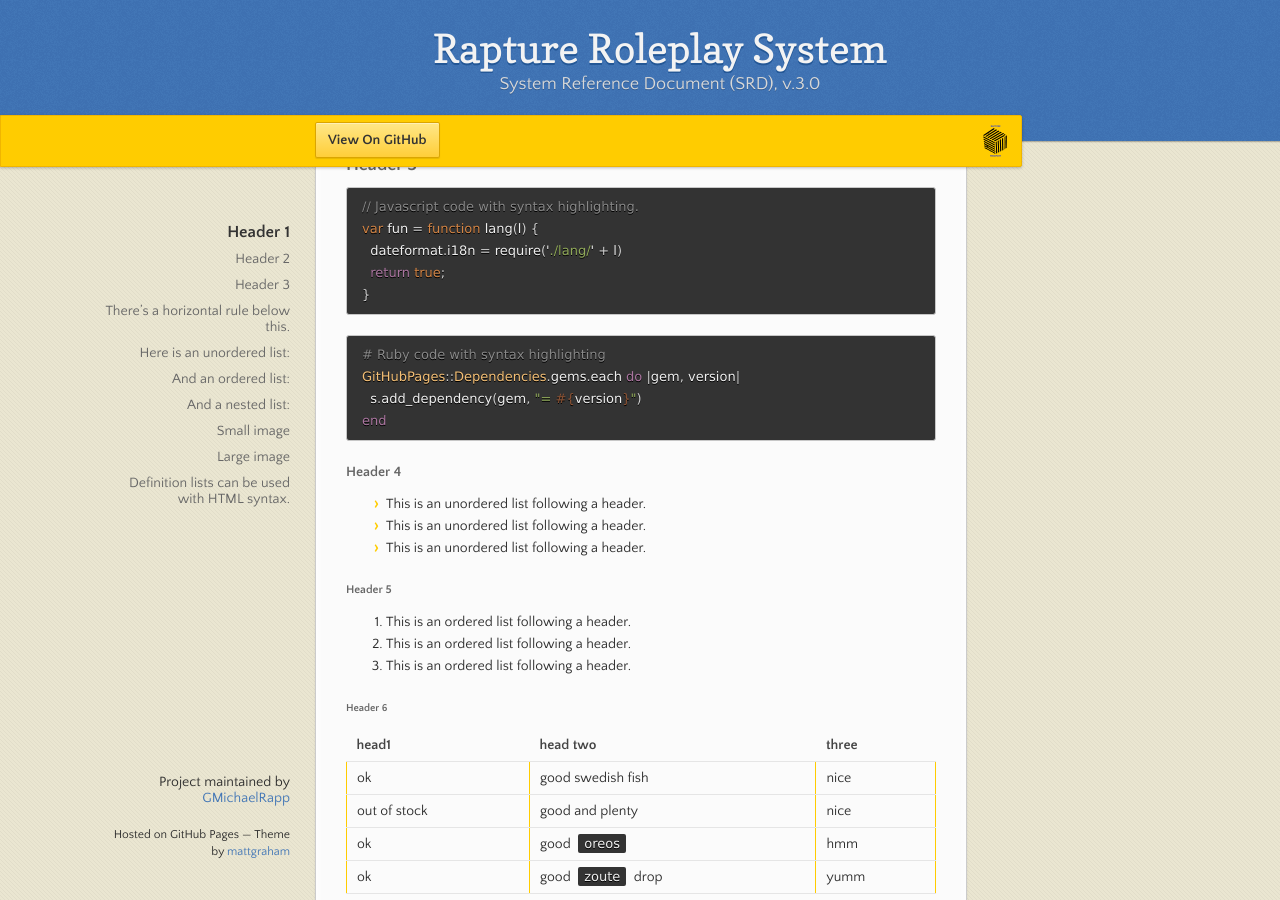
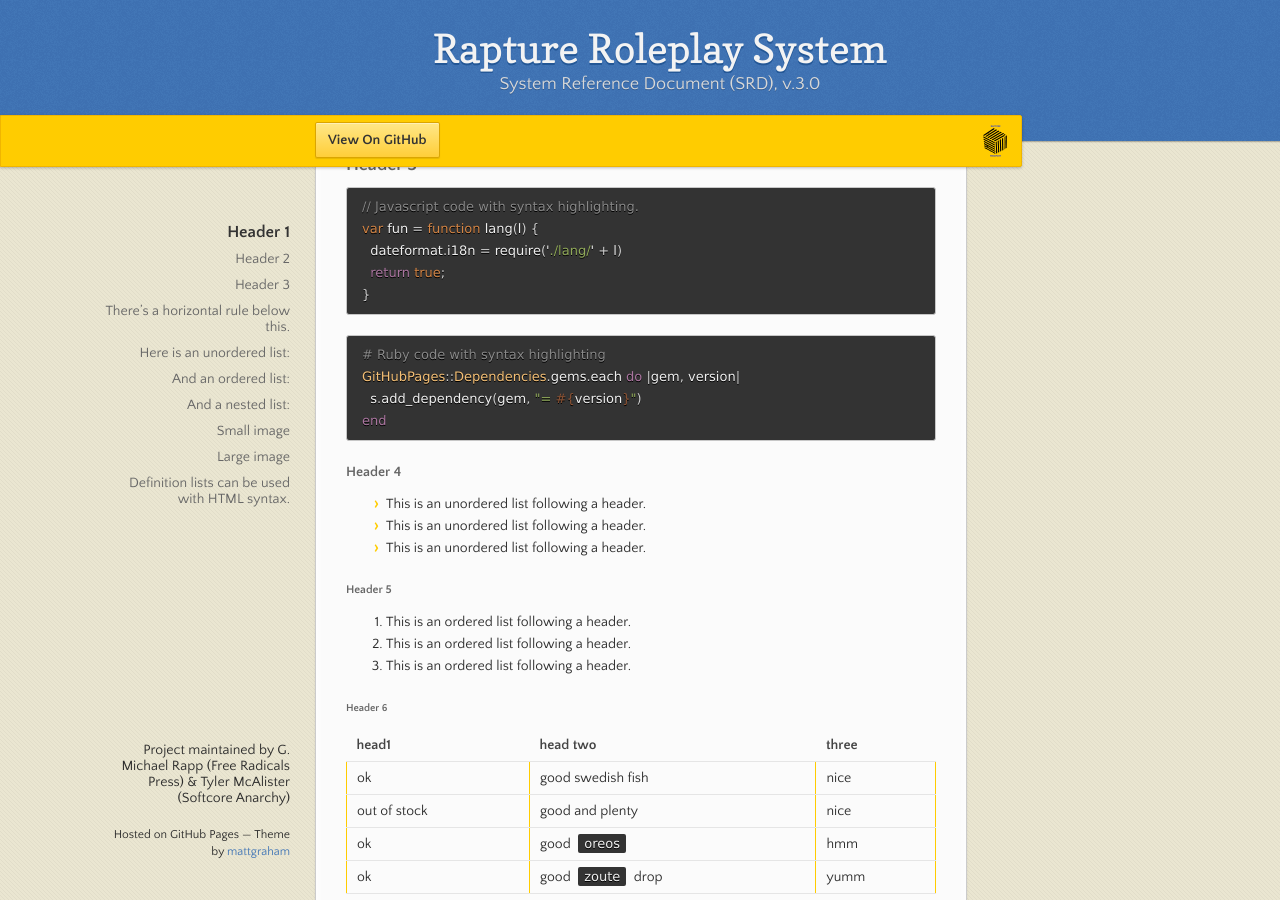
Before and after one commit to GMichaelRapp/rapture, a Jekyll site: the page built from index.md, in a window 1280 px wide and 900 px high, scrolled down 483 px. Built offline with Jekyll 4.4.1, drawn with Linux system fonts in a browser that asks for light colours.

Commit message:
Update default.html

```diff
--- a/_layouts/default.html
+++ b/_layouts/default.html
@@ -47,7 +47,7 @@
       </section>
       <footer>
         {% if site.github.is_project_page %}
-          <p>Project maintained by <a href="{{ site.github.owner_url }}">{{ site.github.owner_name }}</a></p>
+          <p>Project maintained by G. Michael Rapp (Free Radicals Press) & Tyler McAlister (Softcore Anarchy)</p>
         {% endif %}
         <p><small>Hosted on GitHub Pages &mdash; Theme by <a href="https://twitter.com/mattgraham">mattgraham</a></small></p>
       </footer>
```
